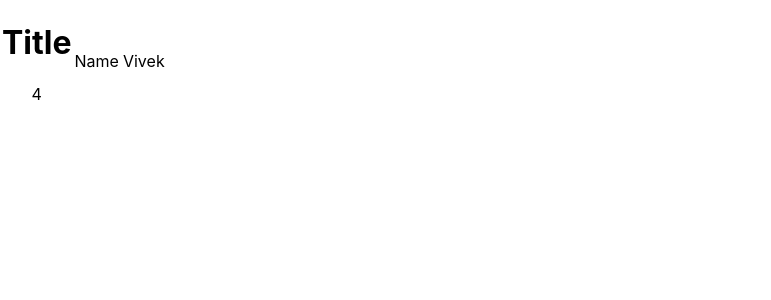
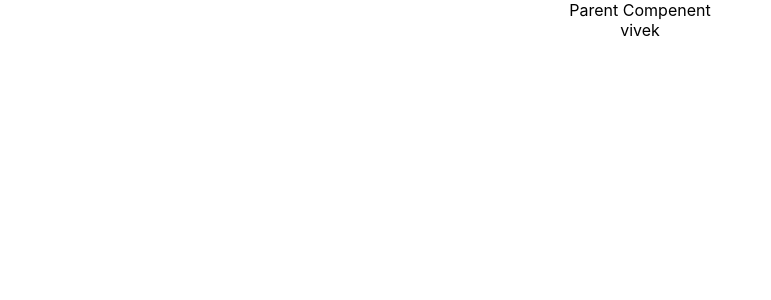
Before and after one commit to Vivek20ingh/React_tutorial, a React (Create React App) app: page / in a window 1280 px wide. Shown: the top 300 px of the page, without its empty margins (0-771 px from the left). Built offline with nearby package versions, Linux system fonts and the light colour scheme.

Commit message:
Pure and memo Component

```diff
--- a/src/App.js
+++ b/src/App.js
@@ -14,20 +14,23 @@ import UserGreeting from './components/UserGreeting';
 import Namelist from './components/Namelist';
 import Stylesheet from './components/Stylesheet';
 import Inline from './components/Inline';
-import './appStyle.css'
+import './appStyle.css';
 import style from './appStyle.module.css'
 import Form from './components/Form';
 import LifecycleA from './components/LifecycleA';
 import { Fragment } from 'react';
 import FragmentDemo from './components/FragmentDemo';
 import Table from './components/Table';
+import Purecom from './components/Purecom';
+import ParentComp from './components/ParentComp';
 
 
 
 function App() {
   return (
     <div className="App">
-      <Table/>
+      <ParentComp/>
+      {/* <Table/> */}
       {/* <FragmentDemo/> */}
       {/* <LifecycleA/> */}
       {/* <Form/> */}
--- /dev/null
+++ b/src/components/MemoComponent.js
@@ -0,0 +1,12 @@
+import React from 'react';
+
+function MemoComponent({name}) {
+    console.log('functional redering..')
+    return (
+        <div>
+            {name}
+        </div>
+    );
+}
+
+export default React.memo(MemoComponent)
--- /dev/null
+++ b/src/components/ParentComp.js
@@ -0,0 +1,39 @@
+import React, { Component } from 'react';
+import MemoComponent from './MemoComponent';
+import Purecom from './Purecom';
+import RegCom from './RegCom';
+
+class ParentComp extends Component {
+
+    constructor(props) {
+        super(props);
+
+        this.state = {
+            name: 'vivek'
+        }
+    }
+
+    componentDidMount()
+    {
+        setInterval(() =>{
+           this.setState({
+               name: 'vivek'
+           })
+        }, 2000)
+    }
+
+
+    render() {
+        console.log('Parent')
+        return (
+            <div>
+                Parent Compenent
+                <MemoComponent  name={this.state.name}/>
+                {/* <RegCom name={this.state.name}/>
+                <Purecom name={this.state.name}/> */}
+            </div>
+        );
+    }
+}
+
+export default ParentComp;
--- /dev/null
+++ b/src/components/Purecom.js
@@ -0,0 +1,14 @@
+import React, { PureComponent } from 'react';
+
+class Purecom extends PureComponent {
+    render() {
+        console.log('PureComp')
+        return (
+            <div>
+                PureComponent1 {this.props.name}
+            </div>
+        );
+    }
+}
+
+export default Purecom;
--- /dev/null
+++ b/src/components/RegCom.js
@@ -0,0 +1,14 @@
+import React, { Component } from 'react';
+
+class RegCom extends Component {
+    render() {
+        console.log('RegCom')
+        return (
+            <div>
+                Regular Component {this.props.name}
+            </div>
+        );
+    }
+}
+
+export default RegCom;
```
